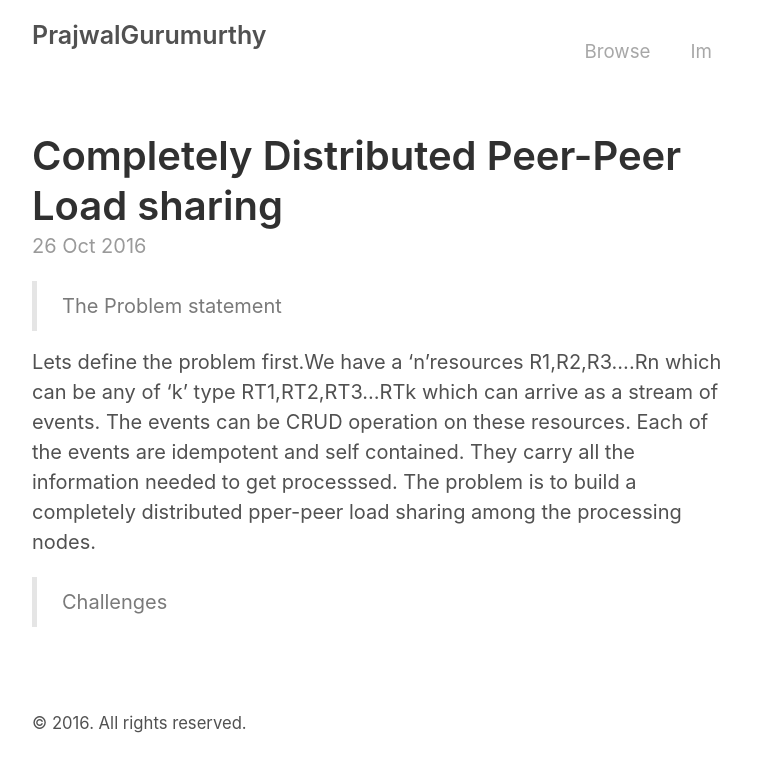
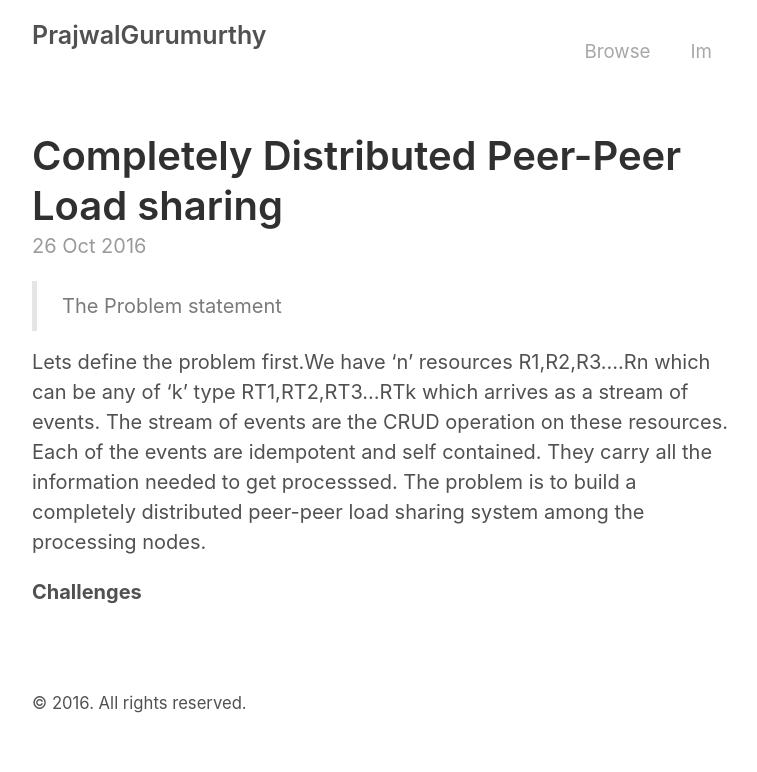
Before and after one commit to PrajwalGurumurthy/prajwalgurumurthy.github.io, a Jekyll site: the page built from _posts/2016-10-26-P2PLS.md, in a window 1280 px wide. Shown: the top 772 px of the page, without its empty margins (258-1015 px from the left). Built offline with Jekyll 4.4.1, drawn with Linux system fonts in a browser that asks for light colours.

Commit message:
psp blog

```diff
--- a/_posts/2016-10-26-P2PLS.md
+++ b/_posts/2016-10-26-P2PLS.md
@@ -5,6 +5,12 @@ title: Completely Distributed Peer-Peer Load sharing
 
 >The Problem statement
 
-Lets define the problem first.We have a 'n'resources R1,R2,R3....Rn which can be any of 'k' type RT1,RT2,RT3...RTk which can arrive as a stream of events. The events can be CRUD operation on these resources. Each of the events are idempotent and self contained. They carry all the information needed to get processsed. The problem is to build a completely distributed pper-peer load sharing among the processing nodes.
+Lets define the problem first.We have 'n' resources R1,R2,R3....Rn which can be any of 'k' type RT1,RT2,RT3...RTk which arrives as a stream of events. The stream of events are the CRUD operation on these resources. Each of the events are idempotent and self contained. They carry all the information needed to get processsed. The problem is to build a completely distributed peer-peer load sharing system among the processing nodes.
 
->Challenges
+<b>Challenges</b>
+
+{% highlight text %}
+
+
+
+{% endhighlight %}
```
